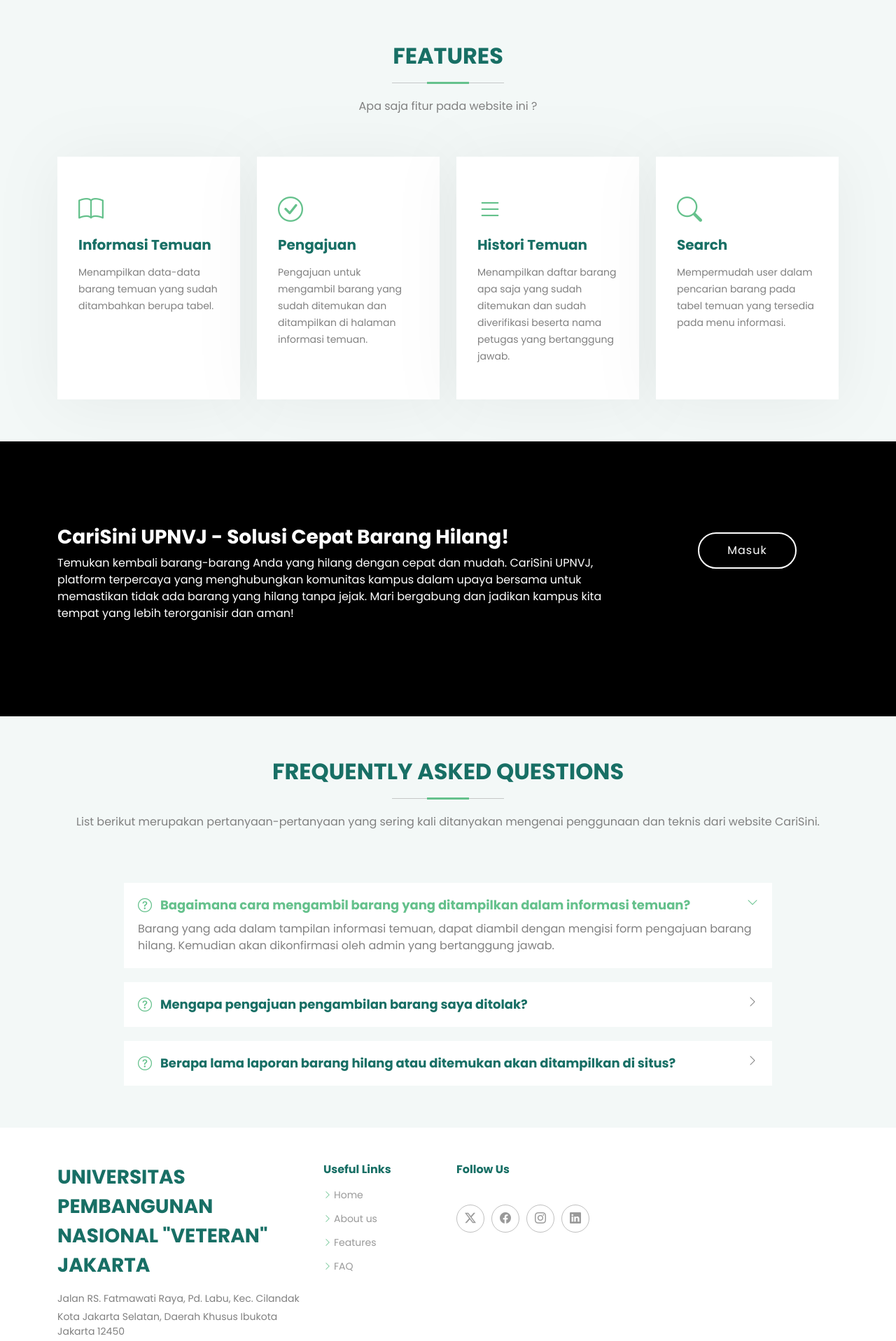
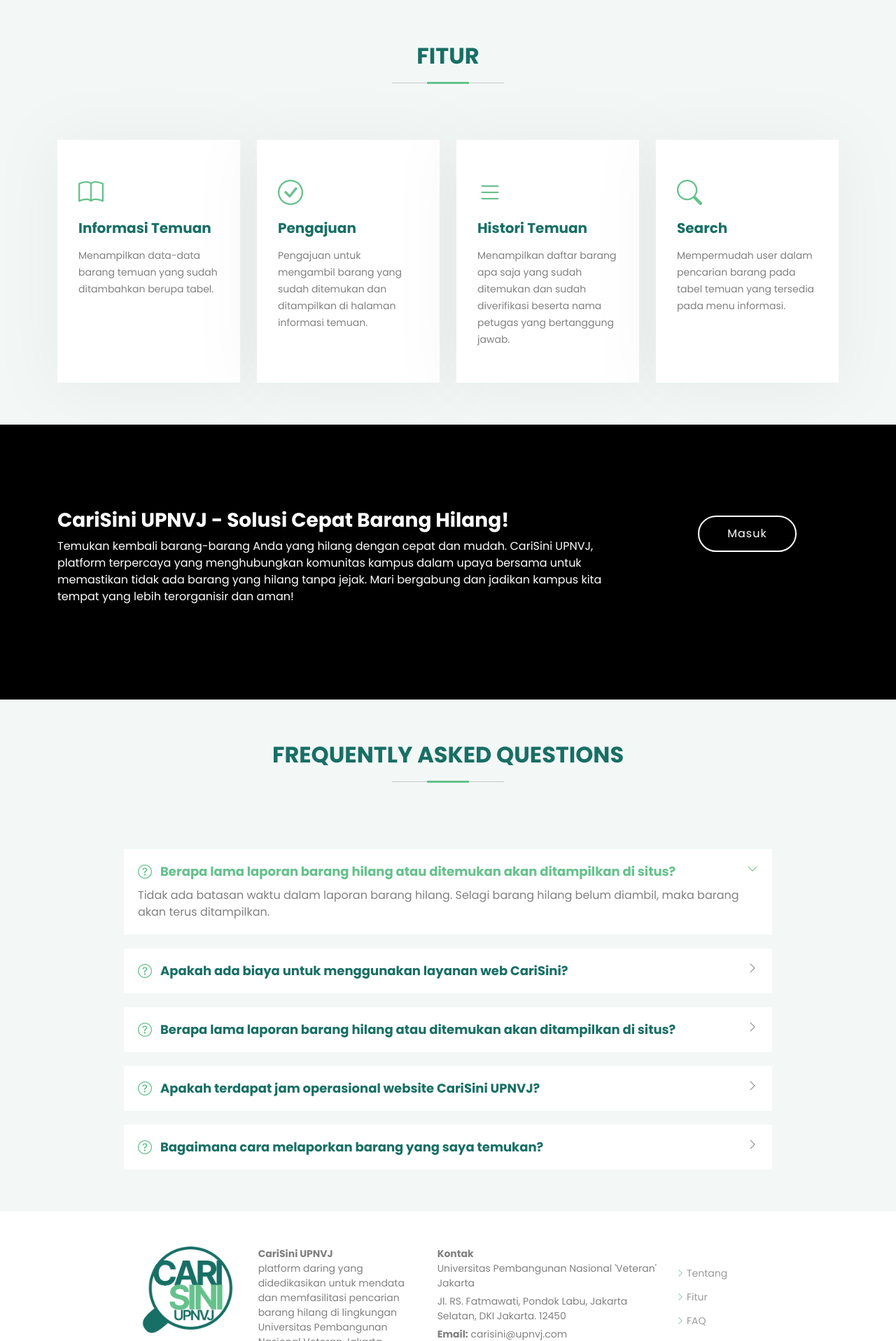
Before and after one commit to adeliadeswita/TBWebP_CariSiniUPNVJ, a PHP site: page / in a window 1280 px wide. Shown: the part 1871-3788 px from the top of the page at 70% size. Run offline with PHP 8.4, Linux system fonts and the light colour scheme; some libraries are stand-ins or nearby versions.

Commit message:
update index
memperbaiki tampilan

```diff
--- a/assets/css/main.css
+++ b/assets/css/main.css
@@ -1,16 +1,3 @@
-/**
-* Template Name: Arsha
-* Template URL: https://bootstrapmade.com/arsha-free-bootstrap-html-template-corporate/
-* Updated: Jun 14 2024 with Bootstrap v5.3.3
-* Author: BootstrapMade.com
-* License: https://bootstrapmade.com/license/
-*/
-
-/*--------------------------------------------------------------
-# Font & Color Variables
-# Help: https://bootstrapmade.com/color-system/
---------------------------------------------------------------*/
-/* Fonts */
 :root {
   --default-font: "Poppins";
   --heading-font: "Poppins";
@@ -466,25 +453,12 @@ h6 {
 
 .footer .footer-top {
   padding-top: 50px;
-}
-
-.footer .social-links a {
-  display: flex;
-  align-items: center;
-  justify-content: center;
-  width: 40px;
-  height: 40px;
-  border-radius: 50%;
-  border: 1px solid color-mix(in srgb, var(--default-color), transparent 50%);
-  font-size: 16px;
-  color: color-mix(in srgb, var(--default-color), transparent 20%);
-  margin-right: 10px;
-  transition: 0.3s;
-}
-
-.footer .social-links a:hover {
-  color: var(--accent-color);
-  border-color: var(--accent-color);
+  padding-left: 10%;
+}
+
+.footer .footer-top {
+  padding-top: 50px;
+  padding-left: 10%;
 }
 
 .footer h4 {
@@ -531,14 +505,6 @@ h6 {
   color: var(--accent-color);
 }
 
-.footer .footer-about a {
-  color: var(--heading-color);
-  font-size: 28px;
-  font-weight: 600;
-  text-transform: uppercase;
-  font-family: var(--heading-font);
-}
-
 .footer .footer-contact p {
   margin-bottom: 5px;
 }
@@ -547,6 +513,9 @@ h6 {
   padding-top: 25px;
   padding-bottom: 25px;
   border-top: 1px solid color-mix(in srgb, var(--default-color), transparent 90%);
+}
+.footer .footer-bottom {
+  padding-left: 30%;
 }
 
 .footer .copyright p {
--- a/faq.php
+++ b/faq.php
@@ -157,7 +157,7 @@
                     </button>
                     </h2>
                     <div id="flush-collapseNine" class="accordion-collapse collapse" aria-labelledby="flush-headingNine" data-bs-parent="#accordionFlushExample">
-                    <div class="accordion-body">barang yang ditemukan bisa dilaporakan kepada petugas penanggung jawab dalam tata usaha fakultas terdekat dari tempat barang itu ditemukan.</div>
+                    <div class="accordion-body">Barang yang ditemukan bisa dilaporakan kepada petugas penanggung jawab dalam tata usaha fakultas terdekat dari tempat barang itu ditemukan.</div>
                     </div>
                 </div>
 
--- a/index.php
+++ b/index.php
@@ -56,14 +56,14 @@
             </a>
             <nav id="navmenu" class="navmenu">
                 <ul>
-                    <li><a href="#about">About</a></li>
-                    <li><a href="#services">Features</a></li>
+                    <li><a href="#about">Tentang</a></li>
+                    <li><a href="#services">Fitur</a></li>
                     <li><a href="#faq-2">FAQ</a></li>
                     <li class="dropdown btn-getstarted">
-                        <button>Login <i class="fa-solid fa-caret-down" style="color: white;"></i></button>
+                        <button>Masuk <i class="fa-solid fa-caret-down" style="color: white;"></i></button>
                         <ul>
-                            <li><a class="dropdown-item" href="./login_user.php">Login as User</a></li>
-                            <li><a class="dropdown-item" href="./login_admin.php">Login as Admin</a></li>
+                            <li><a class="dropdown-item" href="./login_user.php">Masuk sebagai Pengguna</a></li>
+                            <li><a class="dropdown-item" href="./login_admin.php">Masuk sebagai Admin</a></li>
                         </ul>
                     </li>
                 </ul>
@@ -86,7 +86,7 @@
                             <br><span style="font-weight: 400;">Temukan kembali barang-barang Anda yang hilang dengan cepat dan mudah.</span>
                         </p>
                         <div class="d-flex">
-                            <a href="#about" class="btn-get-started">About CariSini UPNVJ</a>
+                            <a href="#about" class="btn-get-started">Tentang CariSini UPNVJ</a>
                         </div>
                     </div>
                     <div class="col-lg-6 order-1 order-lg-2 hero-img" data-aos="zoom-out" data-aos-delay="200">
@@ -103,7 +103,7 @@
 
             <!-- Section Title -->
             <div class="container section-title" data-aos="fade-up">
-                <h2>About CariSini UPNVJ</h2>
+                <h2>Tentang CariSini UPNVJ</h2>
             </div><!-- End Section Title -->
 
             <div class="container">
@@ -123,7 +123,7 @@
 
                     <div class="col-lg-6" data-aos="fade-up" data-aos-delay="200">
                         <p>Website CariSini dapat membantu masyarakat kampus UPNVJ dalam memecahkan solusi kehilangan barang-barang milik mereka di sekitar kampus. <br>Namun, mengapa website CariSini dibangun ?</p>
-                        <a href="#why-us" class="read-more"><span>Read More</span><i class="bi bi-arrow-right"></i></a>
+                        <a href="#why-us" class="read-more"><span>Baca Selanjutnya</span><i class="bi bi-arrow-right"></i></a>
                     </div>
 
                 </div>
@@ -192,8 +192,7 @@
 
             <!-- Section Title -->
             <div class="container section-title" data-aos="fade-up">
-                <h2>Features</h2>
-                <p>Apa saja fitur pada website ini ?</p>
+                <h2>Fitur</h2>
             </div><!-- End Section Title -->
 
             <div class="container">
@@ -267,7 +266,6 @@
             <!-- Section Title -->
             <div class="container section-title" data-aos="fade-up">
                 <h2>Frequently Asked Questions</h2>
-                <p>List berikut merupakan pertanyaan-pertanyaan yang sering kali ditanyakan mengenai penggunaan dan teknis dari website CariSini.</p>
             </div><!-- End Section Title -->
 
             <div class="container">
@@ -280,18 +278,18 @@
 
                             <div class="faq-item faq-active" data-aos="fade-up" data-aos-delay="200">
                                 <i class="faq-icon bi bi-question-circle"></i>
-                                <h3>Bagaimana cara mengambil barang yang ditampilkan dalam informasi temuan?</h3>
+                                <h3>Berapa lama laporan barang hilang atau ditemukan akan ditampilkan di situs?</h3>
                                 <div class="faq-content">
-                                    <p>Barang yang ada dalam tampilan informasi temuan, dapat diambil dengan mengisi form pengajuan barang hilang. Kemudian akan dikonfirmasi oleh admin yang bertanggung jawab.</p>
+                                    <p>Tidak ada batasan waktu dalam laporan barang hilang. Selagi barang hilang belum diambil, maka barang akan terus ditampilkan.</p>
                                 </div>
                                 <i class="faq-toggle bi bi-chevron-right"></i>
                             </div><!-- End Faq item-->
 
                             <div class="faq-item" data-aos="fade-up" data-aos-delay="300">
                                 <i class="faq-icon bi bi-question-circle"></i>
-                                <h3>Mengapa pengajuan pengambilan barang saya ditolak?</h3>
+                                <h3>Apakah ada biaya untuk menggunakan layanan web CariSini?</h3>
                                 <div class="faq-content">
-                                    <p>Pengajuan pengambilan barang bisa ditolak oleh admin jika terdapat perbedaan dalam ciri-ciri barang, perkiraan tanggal hilang barang yang jauh, ataupun kronologi kehilangan barang yang tidak sesuai.</p>
+                                    <p>Layanan ini gratis dan terbuka untuk semua masyarakat UPNVJ yang membutuhkan bantuan dalam menemukan atau melaporkan barang hilang.</p>
                                 </div>
                                 <i class="faq-toggle bi bi-chevron-right"></i>
                             </div><!-- End Faq item-->
@@ -305,23 +303,23 @@
                                 <i class="faq-toggle bi bi-chevron-right"></i>
                             </div><!-- End Faq item-->
 
-                            <!-- <div class="faq-item" data-aos="fade-up" data-aos-delay="500">
+                            <div class="faq-item" data-aos="fade-up" data-aos-delay="500">
                                 <i class="faq-icon bi bi-question-circle"></i>
-                                <h3>Ac odio tempor orci dapibus. Aliquam eleifend mi in nulla?</h3>
+                                <h3> Apakah terdapat jam operasional website CariSini UPNVJ?</h3>
                                 <div class="faq-content">
-                                    <p>Dolor sit amet consectetur adipiscing elit pellentesque habitant morbi. Id interdum velit laoreet id donec ultrices. Fringilla phasellus faucibus scelerisque eleifend donec pretium. Est pellentesque elit ullamcorper dignissim. Mauris ultrices eros in cursus turpis massa tincidunt dui.</p>
+                                    <p>Web beroperasi selama 24 jam, untuk pengambilan barang dari tata usaha fakultas dimulai dari jam 9:00 - 17:00.</p>
                                 </div>
                                 <i class="faq-toggle bi bi-chevron-right"></i>
                             </div>
 
                             <div class="faq-item" data-aos="fade-up" data-aos-delay="600">
                                 <i class="faq-icon bi bi-question-circle"></i>
-                                <h3>Tempus quam pellentesque nec nam aliquam sem et tortor consequat?</h3>
+                                <h3>Bagaimana cara melaporkan barang yang saya temukan?</h3>
                                 <div class="faq-content">
-                                    <p>Molestie a iaculis at erat pellentesque adipiscing commodo. Dignissim suspendisse in est ante in. Nunc vel risus commodo viverra maecenas accumsan. Sit amet nisl suscipit adipiscing bibendum est. Purus gravida quis blandit turpis cursus in</p>
+                                    <p>Barang yang ditemukan bisa dilaporakan kepada tata usaha fakultas terdekat dari tempat barang itu ditemukan.</p>
                                 </div>
                                 <i class="faq-toggle bi bi-chevron-right"></i>
-                            </div> -->
+                            </div>
 
                         </div>
 
@@ -337,65 +335,39 @@
 
     <footer id="footer" class="footer">
     <div class="container footer-top">
-            <div class="row gy-4">
-                <div class="col-lg-4 col-md-6 footer-about">
-                    <a href="" class="d-flex align-items-center">
-                        <span class="sitename">Universitas Pembangunan Nasional "Veteran" Jakarta</span>
-                    </a>
-                    <div class="footer-contact pt-3">
-                        <p>Jalan RS. Fatmawati Raya, Pd. Labu, Kec. Cilandak</p>
-                        <p>Kota Jakarta Selatan, Daerah Khusus Ibukota Jakarta 12450</p>
-                        <p class="mt-3"><strong>Phone:</strong> <span>+62 765 6971</span></p>
-                        <p><strong>Email:</strong> <span>upnvj@upnvj.ac.id</span></p>
+      <div class="row gy-2">
+        <div class="col-lg-2 col-md-3 footer-about">
+            <span><img src="logo/logo-tab.png" style="width: 140px;"></span>
+        </div>
+
+        <div class="col-lg-3 col-md-3 footer-links">
+          <p><strong>CariSini UPNVJ</strong> <br> platform daring yang didedikasikan untuk mendata dan
+          memfasilitasi pencarian barang hilang di lingkungan Universitas Pembangunan
+          Nasional Veteran Jakarta</p>
+        </div>
+
+        <div class="col-lg-4 col-md-3 footer-links">
+          <div class="footer-contact">
+            <p><strong>Kontak</strong> <br> Universitas Pembangunan Nasional 'Veteran' Jakarta</p>
+            <p>Jl. RS. Fatmawati, Pondok Labu, Jakarta Selatan, DKI Jakarta. 12450</p>
+            <p><strong>Email:</strong> <span>carisini@upnvj.com</span></p>
           </div>
         </div>
 
         <div class="col-lg-2 col-md-3 footer-links">
-                    <h4>Useful Links</h4>
           <ul>
-                        <li><i class="bi bi-chevron-right"></i> <a href="#">Home</a></li>
-                        <li><i class="bi bi-chevron-right"></i> <a href="#about">About us</a></li>
-                        <li><i class="bi bi-chevron-right"></i> <a href="#services">Features</a></li>
-                        <li><i class="bi bi-chevron-right"></i> <a href="#faq-2">FAQ</a></li>
+            <br>
+            <li><i class="bi bi-chevron-right"></i> <a href="#about">Tentang</a></li>
+            <li><i class="bi bi-chevron-right"></i> <a href="#services">Fitur</a></li>
+            <li><i class="bi bi-chevron-right"></i> <a href="#faq">FAQ</a></li>
           </ul>
         </div>
-
-                <!-- <div class="col-lg-2 col-md-3 footer-links">
-                    <h4>Our Services</h4>
-                    <ul>
-                        <li><i class="bi bi-chevron-right"></i> <a href="#">Web Design</a></li>
-                        <li><i class="bi bi-chevron-right"></i> <a href="#">Web Development</a></li>
-                        <li><i class="bi bi-chevron-right"></i> <a href="#">Product Management</a></li>
-                        <li><i class="bi bi-chevron-right"></i> <a href="#">Marketing</a></li>
-                    </ul>
-                </div> -->
-
-                <div class="col-lg-4 col-md-12">
-                    <h4>Follow Us</h4>
-                    <!-- <p>Cras fermentum odio eu feugiat lide par naso tierra videa magna derita valies</p> -->
-                    <br>
-                    <div class="social-links d-flex">
-                        <a href=""><i class="bi bi-twitter-x"></i></a>
-                        <a href=""><i class="bi bi-facebook"></i></a>
-                        <a href=""><i class="bi bi-instagram"></i></a>
-                        <a href=""><i class="bi bi-linkedin"></i></a>
+    </div>
+    <div class="container footer-bottom">
+      <div class="container copyright mt-4">
+        <p>© <span>Copyright</span> <strong class="px-1 sitename">CariSini UPNVJ</strong> <span>All Rights Reserved</span></p>
       </div>
     </div>
-
-            </div>
-        </div>
-
-        <div class="container copyright text-center mt-4">
-            <p>© <span>Copyright</span> <strong class="px-1 sitename">Universitas Pembangunan Nasional Veteran Jakarta</strong> <span>All Rights Reserved</span></p>
-            <div class="credits">
-                <!-- All the links in the footer should remain intact. -->
-                <!-- You can delete the links only if you've purchased the pro version. -->
-                <!-- Licensing information: https://bootstrapmade.com/license/ -->
-                <!-- Purchase the pro version with working PHP/AJAX contact form: [buy-url] -->
-                <!-- Designed by <a href="https://bootstrapmade.com/">BootstrapMade</a> -->
-            </div>
-        </div>
-
   </footer>
 
     <!-- Scroll Top -->
```
Lines whose indentation alone changed are shown as unchanged.
